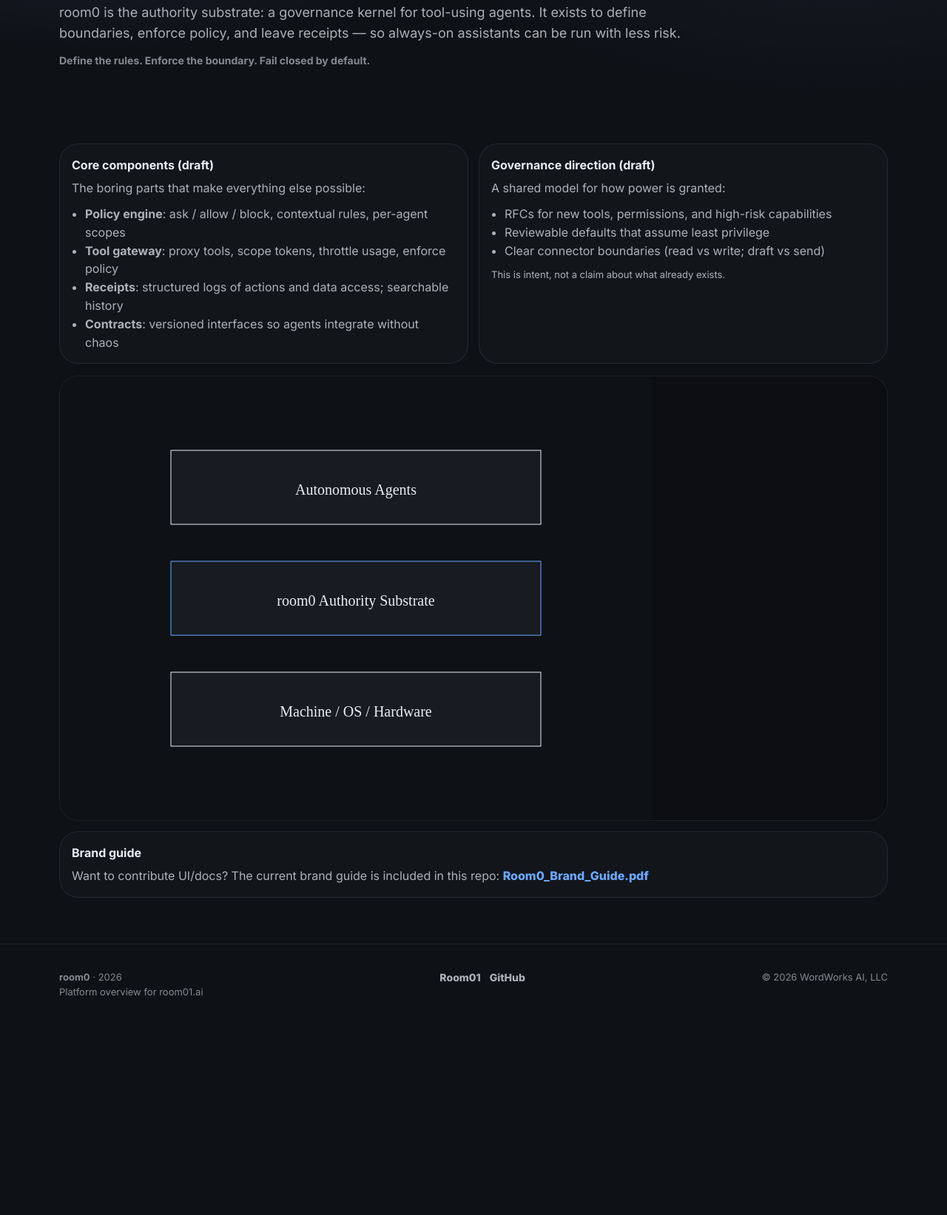
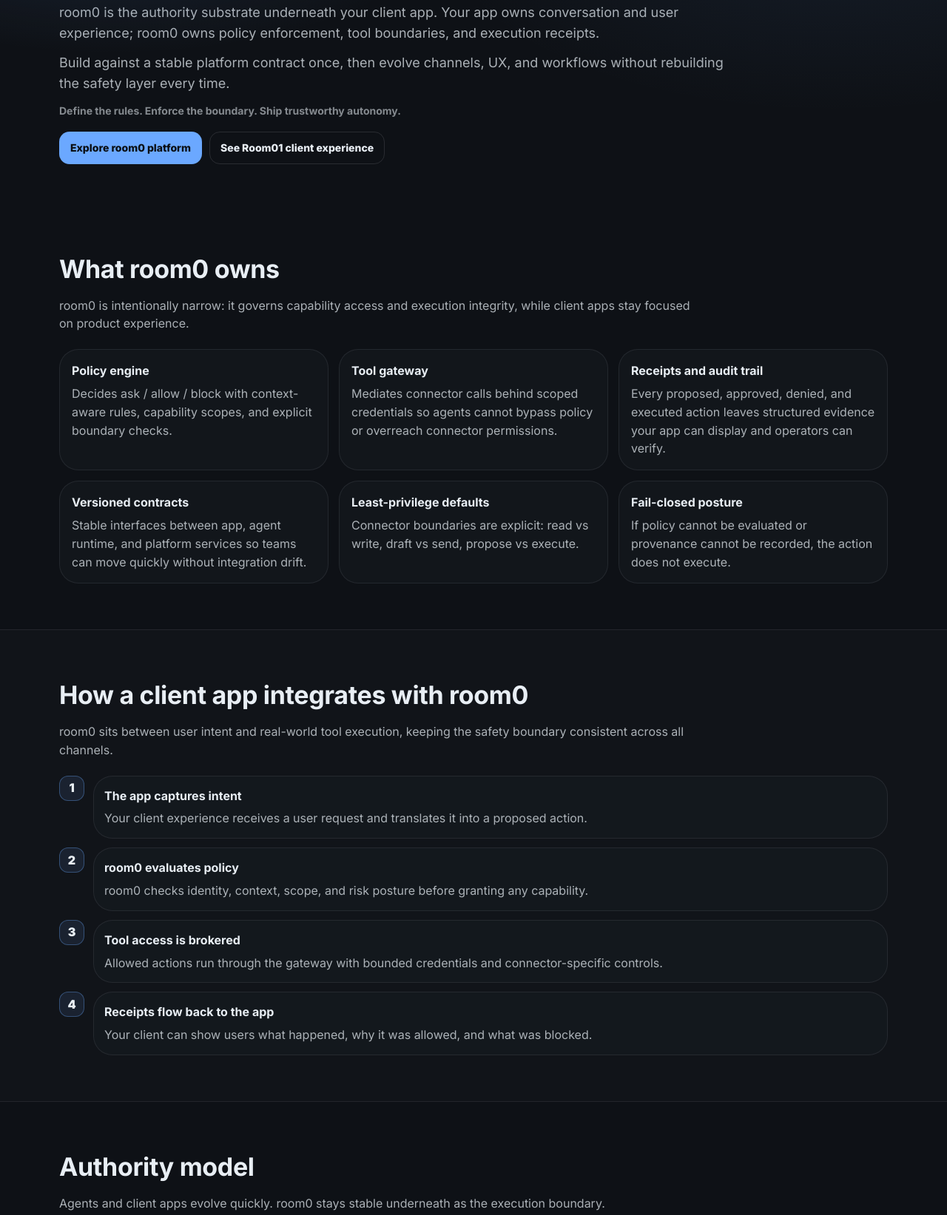
Before and after one commit to WordWorks-ai/room01-ai-landing-page, a plain HTML site: page room0/index.html in a window 1280 px wide. Shown: the part 254-1897 px from the top of the page at 74% size. Before the commit the page ends 1639 px from the top, so only its background shows below. Drawn offline with Linux system fonts and the light colour scheme.

Commit message:
Update room0 page messaging for platform substrate

```diff
--- a/room0/index.html
+++ b/room0/index.html
@@ -4,8 +4,8 @@
   <meta charset="utf-8" />
   <meta name="viewport" content="width=device-width,initial-scale=1" />
   <meta name="theme-color" content="#0E1116" />
-  <title>room0 — authority substrate for autonomous systems</title>
-  <meta name="description" content="room0 is the governance kernel behind room01: policy engine, tool gateway, receipts, and versioned contracts for running tool-using agents on an appliance." />
+  <title>room0 — authority substrate for client apps</title>
+  <meta name="description" content="room0 is the platform substrate for client apps like room01: policy enforcement, tool gateway control, receipts, and versioned contracts for trustworthy autonomous execution." />
 
   <link rel="icon" href="../assets/favicon.svg" type="image/svg+xml" />
 
@@ -29,66 +29,166 @@
 
       <nav class="nav" aria-label="Primary">
         <a class="btn btn-ghost" href="../">Back to Room01</a>
-        <a class="btn btn-primary" href="https://github.com/WORDWORKS-ORG/room01" target="_blank" rel="noreferrer">GitHub</a>
+        <a class="btn btn-primary" href="https://github.com/WordWorks-ai/room0-platform" target="_blank" rel="noreferrer">Platform Repo</a>
       </nav>
     </div>
   </header>
 
   <main id="main">
-    <section class="hero" style="padding-bottom: 40px;">
+    <section class="hero">
       <div class="container">
-        <p class="kicker"><span class="dot"></span> Platform overview · Draft</p>
+        <p class="kicker"><span class="dot"></span> Platform overview · Client app substrate</p>
         <h1>room0</h1>
-        <p class="lead" style="max-width: 860px;">
-          room0 is the authority substrate: a governance kernel for tool-using agents.
-          It exists to define boundaries, enforce policy, and leave receipts — so always-on assistants can be run with less risk.
+        <p class="lead" style="max-width: 900px;">
+          room0 is the authority substrate underneath your client app. Your app owns conversation and user experience; room0 owns policy enforcement, tool boundaries, and execution receipts.
         </p>
-        <p class="tagline"><b>Define the rules.</b> <span style="color: var(--muted2);">Enforce the boundary. Fail closed by default.</span></p>
+        <p class="lead" style="max-width: 900px;">
+          Build against a stable platform contract once, then evolve channels, UX, and workflows without rebuilding the safety layer every time.
+        </p>
+        <p class="tagline"><b>Define the rules.</b> <span style="color: var(--muted2);">Enforce the boundary. Ship trustworthy autonomy.</span></p>
+        <div class="hero-actions">
+          <a class="btn btn-primary" href="https://github.com/WordWorks-ai/room0-platform" target="_blank" rel="noreferrer">Explore room0 platform</a>
+          <a class="btn btn-ghost" href="../">See Room01 client experience</a>
+        </div>
       </div>
     </section>
 
     <section class="section">
       <div class="container">
+        <div class="section-head">
+          <h2>What room0 owns</h2>
+          <p>
+            room0 is intentionally narrow: it governs capability access and execution integrity, while client apps stay focused on product experience.
+          </p>
+        </div>
+
+        <div class="grid">
+          <div class="item reveal">
+            <h3>Policy engine</h3>
+            <p>Decides ask / allow / block with context-aware rules, capability scopes, and explicit boundary checks.</p>
+          </div>
+          <div class="item reveal">
+            <h3>Tool gateway</h3>
+            <p>Mediates connector calls behind scoped credentials so agents cannot bypass policy or overreach connector permissions.</p>
+          </div>
+          <div class="item reveal">
+            <h3>Receipts and audit trail</h3>
+            <p>Every proposed, approved, denied, and executed action leaves structured evidence your app can display and operators can verify.</p>
+          </div>
+          <div class="item reveal">
+            <h3>Versioned contracts</h3>
+            <p>Stable interfaces between app, agent runtime, and platform services so teams can move quickly without integration drift.</p>
+          </div>
+          <div class="item reveal">
+            <h3>Least-privilege defaults</h3>
+            <p>Connector boundaries are explicit: read vs write, draft vs send, propose vs execute.</p>
+          </div>
+          <div class="item reveal">
+            <h3>Fail-closed posture</h3>
+            <p>If policy cannot be evaluated or provenance cannot be recorded, the action does not execute.</p>
+          </div>
+        </div>
+      </div>
+    </section>
+
+    <section class="section alt">
+      <div class="container">
+        <div class="section-head">
+          <h2>How a client app integrates with room0</h2>
+          <p>
+            room0 sits between user intent and real-world tool execution, keeping the safety boundary consistent across all channels.
+          </p>
+        </div>
+
+        <div class="steps">
+          <div class="step reveal">
+            <div class="step-num">1</div>
+            <div class="step-body">
+              <b>The app captures intent</b>
+              <p>Your client experience receives a user request and translates it into a proposed action.</p>
+            </div>
+          </div>
+
+          <div class="step reveal">
+            <div class="step-num">2</div>
+            <div class="step-body">
+              <b>room0 evaluates policy</b>
+              <p>room0 checks identity, context, scope, and risk posture before granting any capability.</p>
+            </div>
+          </div>
+
+          <div class="step reveal">
+            <div class="step-num">3</div>
+            <div class="step-body">
+              <b>Tool access is brokered</b>
+              <p>Allowed actions run through the gateway with bounded credentials and connector-specific controls.</p>
+            </div>
+          </div>
+
+          <div class="step reveal">
+            <div class="step-num">4</div>
+            <div class="step-body">
+              <b>Receipts flow back to the app</b>
+              <p>Your client can show users what happened, why it was allowed, and what was blocked.</p>
+            </div>
+          </div>
+        </div>
+      </div>
+    </section>
+
+    <section class="section">
+      <div class="container">
+        <div class="section-head">
+          <h2>Authority model</h2>
+          <p>
+            Agents and client apps evolve quickly. room0 stays stable underneath as the execution boundary.
+          </p>
+        </div>
+
+        <div class="diagram reveal">
+          <img src="../assets/authority_substrate_diagram.svg" alt="Diagram: Autonomous agents above room0 authority substrate above machine / OS / hardware" loading="lazy">
+        </div>
+
+        <div class="grid-2" style="margin-top: 14px;">
+          <div class="item reveal">
+            <h3>For product builders</h3>
+            <p>Ship differentiated client experiences while inheriting consistent policy, receipt, and connector governance.</p>
+          </div>
+          <div class="item reveal">
+            <h3>For collaborators</h3>
+            <p>High-leverage areas: connector boundaries, permission ergonomics, threat models, policy templates, and observability.</p>
+          </div>
+        </div>
+
+        <p class="fineprint">Current stage: active build. This page describes the platform direction and integration model for client apps.</p>
+      </div>
+    </section>
+
+    <section class="section alt">
+      <div class="container">
+        <div class="section-head">
+          <h2>Contribute</h2>
+          <p>
+            If you are building a client app on room0, share your constraints early so policy and contract decisions reflect real usage.
+          </p>
+        </div>
+
         <div class="grid-2">
           <div class="item reveal">
-            <h3>Core components (draft)</h3>
-            <p style="margin:0 0 10px; color: var(--muted);">
-              The boring parts that make everything else possible:
+            <h3>Platform discussion</h3>
+            <p>Discuss architecture, policy semantics, and connector governance in the platform repository.</p>
+            <p style="margin-top:10px;">
+              <a class="link" href="https://github.com/WordWorks-ai/room0-platform/discussions" target="_blank" rel="noreferrer">Open platform discussion →</a>
             </p>
-            <ul style="margin:0; padding-left: 18px; color: var(--muted);">
-              <li><b>Policy engine</b>: ask / allow / block, contextual rules, per-agent scopes</li>
-              <li><b>Tool gateway</b>: proxy tools, scope tokens, throttle usage, enforce policy</li>
-              <li><b>Receipts</b>: structured logs of actions and data access; searchable history</li>
-              <li><b>Contracts</b>: versioned interfaces so agents integrate without chaos</li>
-            </ul>
           </div>
 
           <div class="item reveal">
-            <h3>Governance direction (draft)</h3>
-            <p style="margin:0 0 10px; color: var(--muted);">
-              A shared model for how power is granted:
-            </p>
-            <ul style="margin:0; padding-left: 18px; color: var(--muted);">
-              <li>RFCs for new tools, permissions, and high-risk capabilities</li>
-              <li>Reviewable defaults that assume least privilege</li>
-              <li>Clear connector boundaries (read vs write; draft vs send)</li>
-            </ul>
-            <p class="fineprint" style="margin-top: 10px;">
-              This is intent, not a claim about what already exists.
+            <h3>Design and documentation assets</h3>
+            <p>Room0 visual and messaging references are included for contributors working on docs and UI.</p>
+            <p style="margin-top:10px;">
+              <a class="link" href="../brand/Room0_Brand_Guide.pdf">Open Room0 brand guide →</a>
             </p>
           </div>
-        </div>
-
-        <div class="diagram reveal" style="margin-top: 16px;">
-          <img src="../assets/authority_substrate_diagram.svg" alt="Diagram: Autonomous agents above room0 authority substrate above machine / OS / hardware" loading="lazy">
-        </div>
-
-        <div class="item reveal" style="margin-top: 14px;">
-          <h3>Brand guide</h3>
-          <p style="margin:0; color: var(--muted);">
-            Want to contribute UI/docs? The current brand guide is included in this repo:
-            <a class="link" href="../brand/Room0_Brand_Guide.pdf">Room0_Brand_Guide.pdf</a>
-          </p>
         </div>
       </div>
     </section>
@@ -99,19 +199,20 @@
     <div class="container footer-inner">
       <div class="footer-note">
         <b>room0</b> · <span class="js-year"></span><br/>
-        Platform overview for room01.ai
+        Authority substrate for client apps
       </div>
 
       <div class="footer-links">
         <a href="../">Room01</a>
-        <a href="https://github.com/WORDWORKS-ORG/room01" target="_blank" rel="noreferrer">GitHub</a>
+        <a href="https://github.com/WordWorks-ai/room0-platform" target="_blank" rel="noreferrer">room0-platform</a>
+        <a href="https://github.com/WordWorks-ai/room01-ai-landing-page" target="_blank" rel="noreferrer">Landing Page Repo</a>
       </div>
 
       <div class="copyright">
         © <span class="js-year"></span> WordWorks AI, LLC
       </div>
 
-</div>
+    </div>
   </footer>
 
   <script src="../script.js"></script>
```
